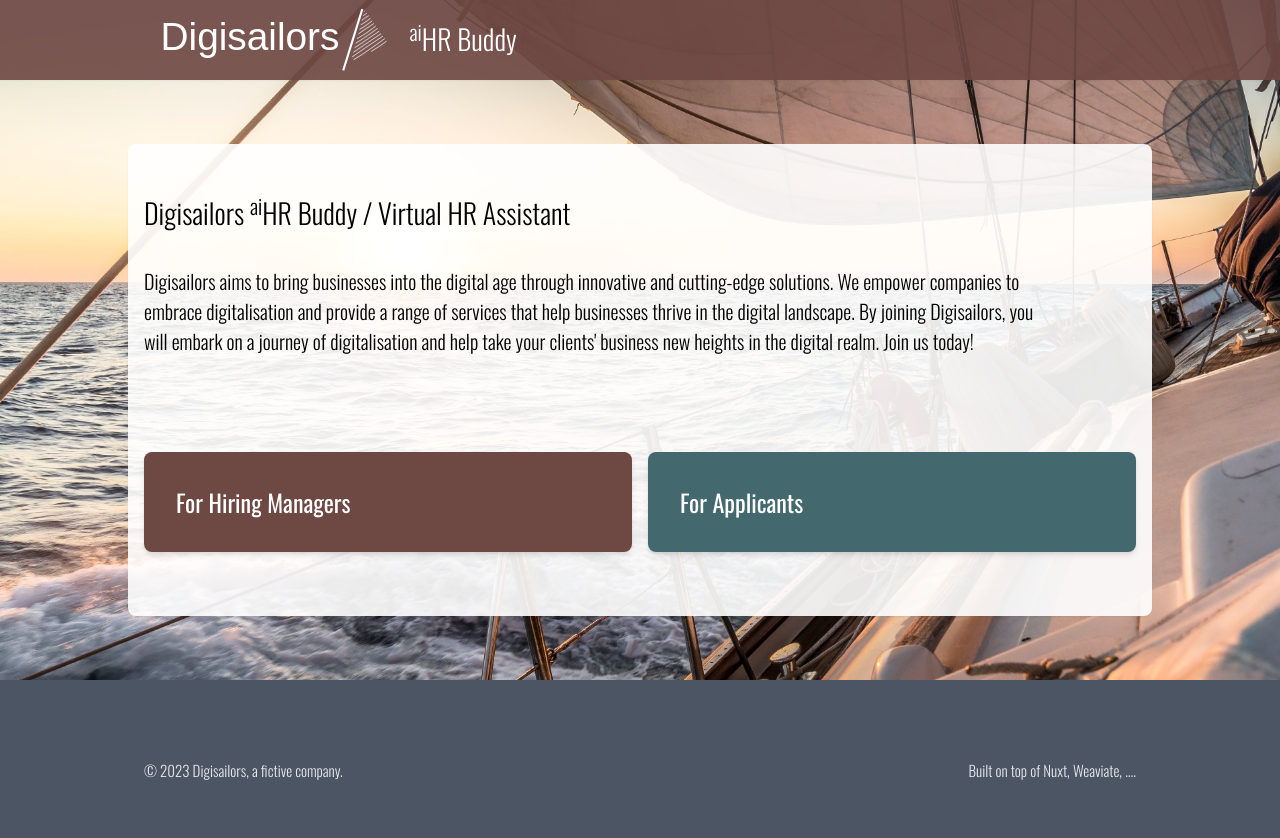
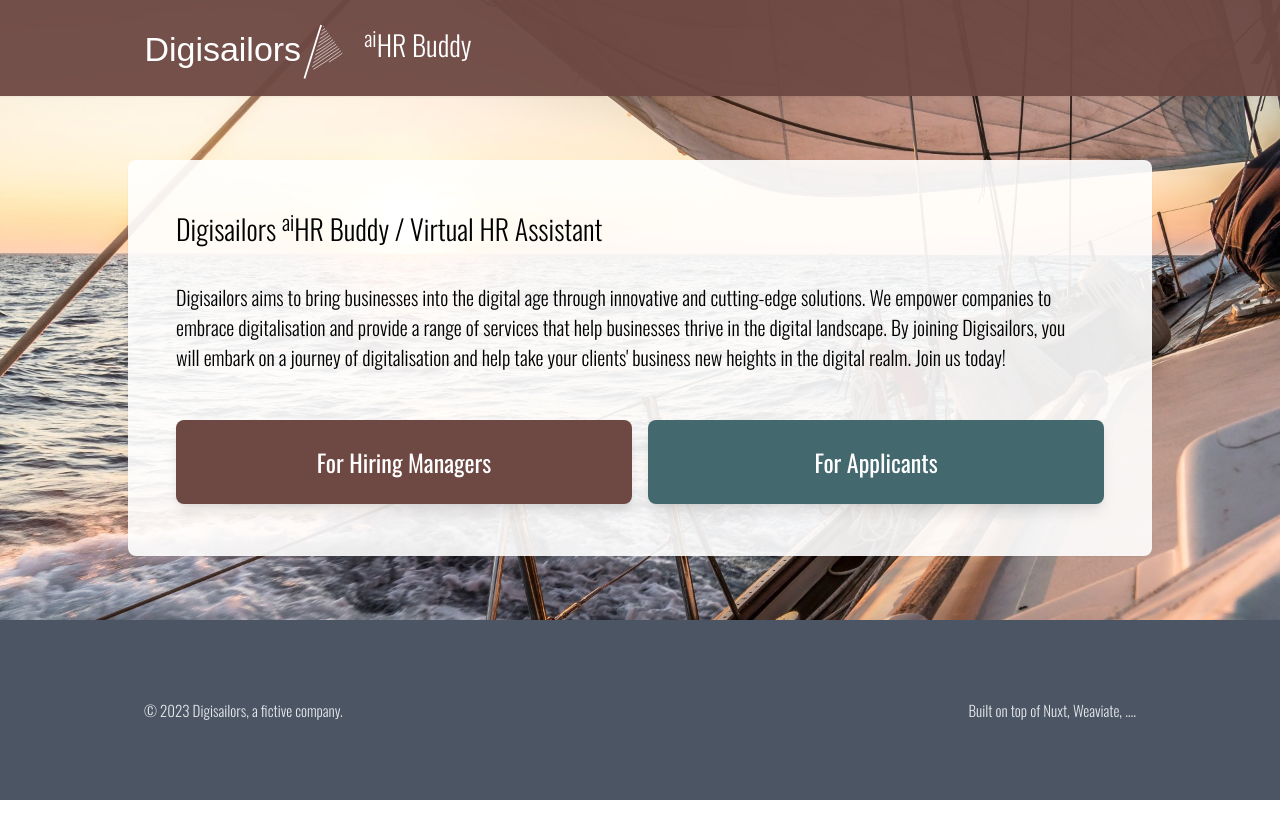
Before and after one commit to DigiBP/Team-Bananas, a Nuxt app in the folder app/frontend/: page / in a window 1280 px wide. Shown: the top 838 px of the page. After the commit the page ends 800 px from the top, so only its background shows below. Built offline with nearby package versions, Linux system fonts and the light colour scheme; what vue-numeral-filter would draw is missing.

Commit message:
fine-tune landing page

```diff
--- a/app/frontend/components/Header.vue
+++ b/app/frontend/components/Header.vue
@@ -7,7 +7,7 @@
             <img src="logo.svg" alt="Digisailors HR Buddy">
           </NuxtLink>
         </div>
-        <div class="w-full flex-grow flex-shrink pt-2.5 pl-4 text-xl font-light text-white">
+        <div class="w-full flex-grow flex-shrink pt-2 pl-4 text-xl font-light text-white">
           <sup>ai</sup>HR Buddy
         </div>
       </div>
@@ -30,13 +30,13 @@ export default {
 
 <style lang="scss" scoped>
 .header {
-  @apply top-0 left-0 w-screen bg-digisailor-default bg-opacity-90 backdrop-blur-lg drop-shadow-md shadow-sm;
+  @apply top-0 left-0 w-screen bg-digisailor-default bg-opacity-95 backdrop-blur-lg drop-shadow-md shadow-sm;
 
   &-inner {
-    @apply w-full max-w-screen-lg flex-grow m-auto py-2 px-8;
+    @apply w-full max-w-screen-lg flex-grow m-auto py-4 px-4;
 
     img {
-      @apply h-16 w-auto;
+      @apply h-16 pt-2 w-auto;
     }
   }
 }
--- a/app/frontend/layouts/default.vue
+++ b/app/frontend/layouts/default.vue
@@ -41,7 +41,7 @@ export default {
 }
 
 .wrapper {
-  @apply w-full max-w-screen-lg flex-grow my-16 pt-8 pb-8 pl-4 pr-4 m-auto;
+  @apply w-full max-w-screen-lg flex-grow my-16 pt-8 pb-8 pl-12 pr-12 m-auto;
   @apply bg-white bg-opacity-90 backdrop-blur-lg drop-shadow-md shadow-sm;
   @apply rounded-lg;
 }
--- a/app/frontend/pages/index.vue
+++ b/app/frontend/pages/index.vue
@@ -7,11 +7,11 @@
       in the digital landscape. By joining Digisailors, you will embark on a journey of digitalisation and help
       take your clients' business new heights in the digital realm. Join us today!
     </p>
-    <div class="flex space-x-4 mt-24">
-      <NuxtLink to="/" class="block w-1/2 flex-grow-0 flex-shirk-0 rounded-lg bg-digisailor-default hover:bg-opacity-90 text-white text-lg shadow-md p-8 mb-8">
+    <div class="flex space-x-4 mt-12">
+      <NuxtLink to="/" class="block w-1/2 flex-grow-0 flex-shirk-0 rounded-lg bg-digisailor-default hover:bg-opacity-90 text-white text-lg shadow-lg p-6 text-center">
           For Hiring Managers
       </NuxtLink>
-      <NuxtLink to="/" class="block w-1/2 flex-grow-0 flex-shirk-0 rounded-lg bg-digisailor-accent hover:bg-opacity-90 text-white text-lg shadow-md p-8 mb-8">
+      <NuxtLink to="/" class="block w-1/2 flex-grow-0 flex-shirk-0 rounded-lg bg-digisailor-accent hover:bg-opacity-90 text-white text-lg shadow-lg p-6 text-center">
         For Applicants
       </NuxtLink>
     </div>
```
